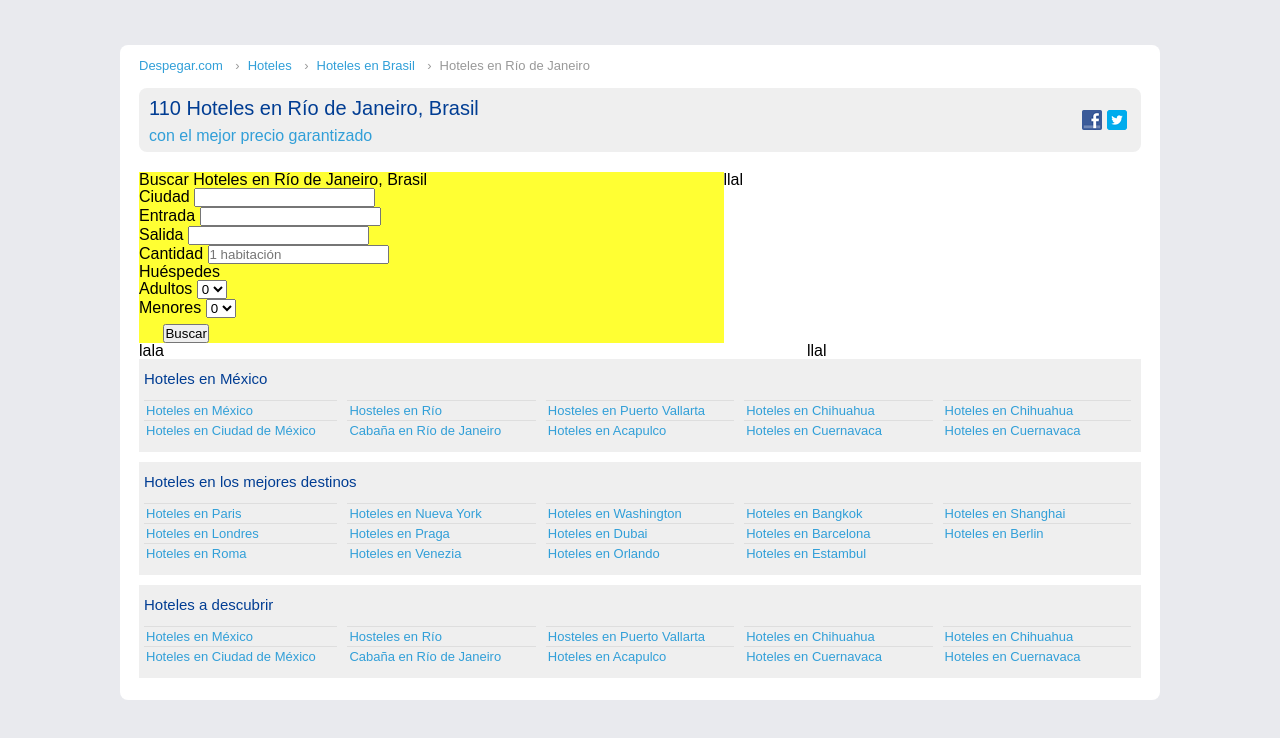
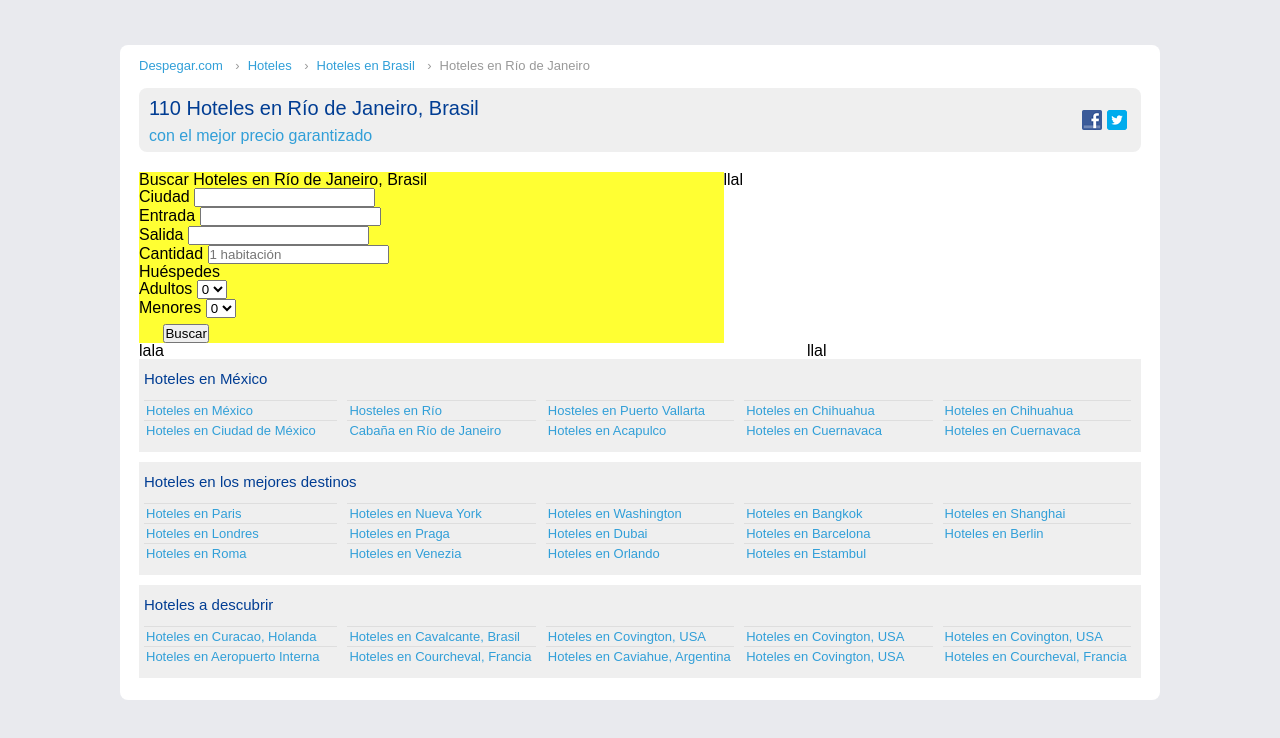
Before and after one commit to xmarianox/despegar-test, a website: page app/index.html in a window 1280 px wide. Drawn offline with nearby package versions, Linux system fonts and the light colour scheme; files that its build step writes are made by us from their sources.

Commit message:
footer terminado

```diff
--- a/app/index.html
+++ b/app/index.html
@@ -218,36 +218,36 @@
           <div class="row">
             <div class="col">
               <ul>
-                <li><a href="#" title="Hoteles en México">Hoteles en México</a></li>
-                <li><a href="#" title="Hoteles en Ciudad de México">Hoteles en Ciudad de México</a></li>
+                <li><a href="#" title="Hoteles en Curacao, Holanda">Hoteles en Curacao, Holanda</a></li>
+                <li><a href="#" title="Hoteles en Aeropuerto Interna">Hoteles en Aeropuerto Interna</a></li>
               </ul>
             </div>
 
             <div class="col">
               <ul>
-                <li><a href="#" title="Hostel en Río">Hosteles en Río</a></li>
-                <li><a href="#" title="Cabaña en Río de Janeiro">Cabaña en Río de Janeiro</a></li>
+                <li><a href="#" title="Hosteles en Cavalcante, Brasil">Hoteles en Cavalcante, Brasil</a></li>
+                <li><a href="#" title="Hoteles en Courcheval, Francia">Hoteles en Courcheval, Francia</a></li>
               </ul>
             </div>
 
             <div class="col">
               <ul>
-                <li><a href="#" title="Hosteles en Puerto Vallarta">Hosteles en Puerto Vallarta</a></li>
-                <li><a href="#" title="Hoteles en Acapulco">Hoteles en Acapulco</a></li>
+                <li><a href="#" title="Hoteles en Covington, USA">Hoteles en Covington, USA</a></li>
+                <li><a href="#" title="Hoteles en Caviahue, Argentina">Hoteles en Caviahue, Argentina</a></li>
               </ul>
             </div>
 
             <div class="col">
               <ul>
-                <li><a href="#" title="Hoteles en Chihuahua">Hoteles en Chihuahua</a></li>
-                <li><a href="#" title="Hoteles en Cuernavaca">Hoteles en Cuernavaca</a></li>
+                <li><a href="#" title="Hoteles en Covington, USA">Hoteles en Covington, USA</a></li>
+                <li><a href="#" title="Hoteles en Covington, USA">Hoteles en Covington, USA</a></li>
               </ul>
             </div>
 
             <div class="col">
               <ul>
-                <li><a href="#" title="Hoteles en Chihuahua">Hoteles en Chihuahua</a></li>
-                <li><a href="#" title="Hoteles en Cuernavaca">Hoteles en Cuernavaca</a></li>
+                <li><a href="#" title="Hoteles en Covington, USA">Hoteles en Covington, USA</a></li>
+                <li><a href="#" title="Hoteles en Courcheval, Francia">Hoteles en Courcheval, Francia</a></li>
               </ul>
             </div>
           </div>
```
